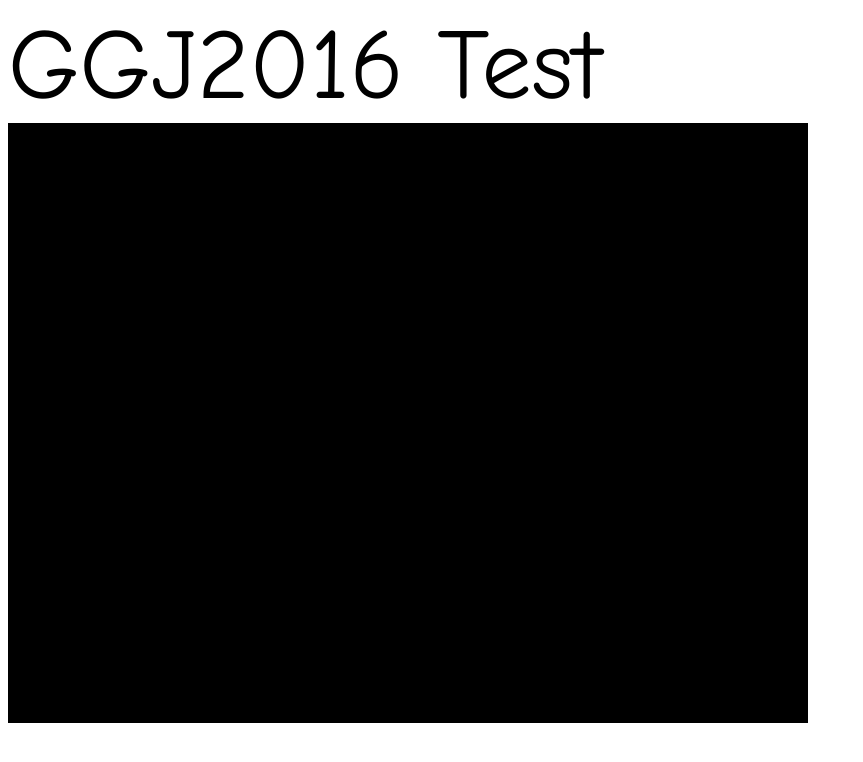
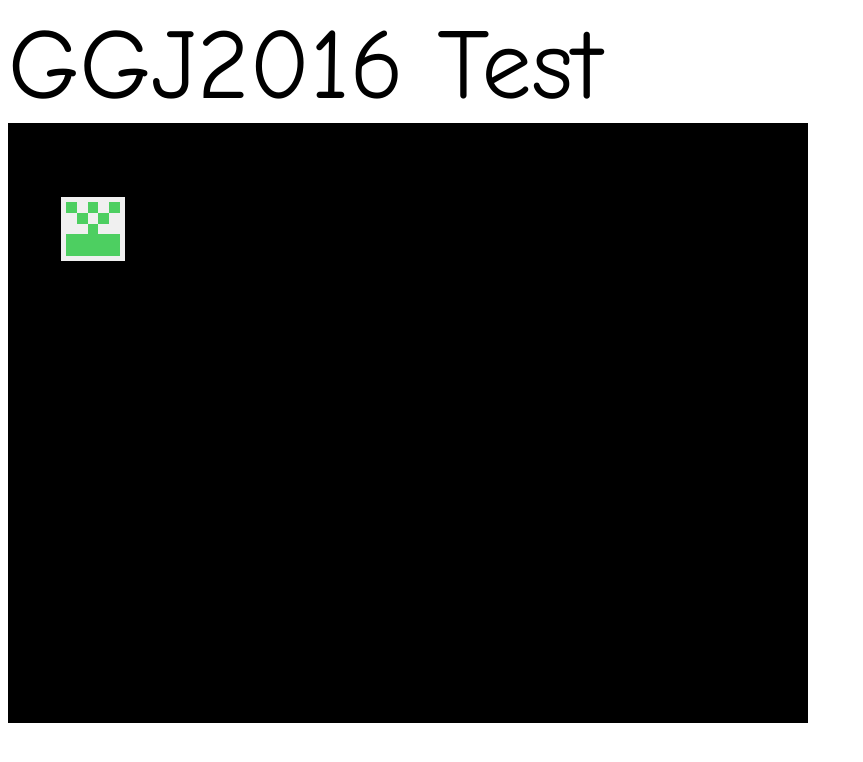
Before and after one commit to mvandani/GGJ2016, a plain HTML site: page index.html in a window 1280 px wide. Shown: the whole page, without its empty margins (0-863 px from the left). Drawn offline with Linux system fonts and the light colour scheme.

Commit message:
Loading the image at a random location

```diff
--- a/index.html
+++ b/index.html
@@ -8,11 +8,13 @@
 </style>
 	<script type="text/javascript" src="libs/phaser.min.js"></script>
 	<script type="text/javascript" src="js/Preloader.js"></script>
+	<script type="text/javascript" src="js/StartMenu.js"></script>
 
 	<script type="text/javascript">
 		(function(){
 			var game = new Phaser.Game(800, 600, Phaser.CANVAS, "game");
 			game.state.add("Preload", preload);
+			game.state.add("StartMenu", menu);
 			game.state.start("Preload");
 		})();
 	</script>
--- a/js/Preloader.js
+++ b/js/Preloader.js
@@ -6,7 +6,7 @@ preload.prototype = {
         this.game.load.image('mic', 'assets/images/mic_profile_icon.png');
     },
     create: function(){
-        //this.game.state.start("StartMenu");
+        this.game.state.start("StartMenu");
     },
     update: function(){
     },
--- /dev/null
+++ b/js/StartMenu.js
@@ -0,0 +1,15 @@
+var menu = function(game){
+};
+
+menu.prototype = {
+    preload: function(){
+    },
+    create: function(){
+        // Create images in the main menu???
+        this.game.add.sprite(this.game.rnd.integerInRange(0, this.game.world.width), this.game.rnd.integerInRange(0, this.game.world.height), 'mic');
+    },
+    update: function(){
+    },
+    shutdown: function(){
+    }
+}
```
